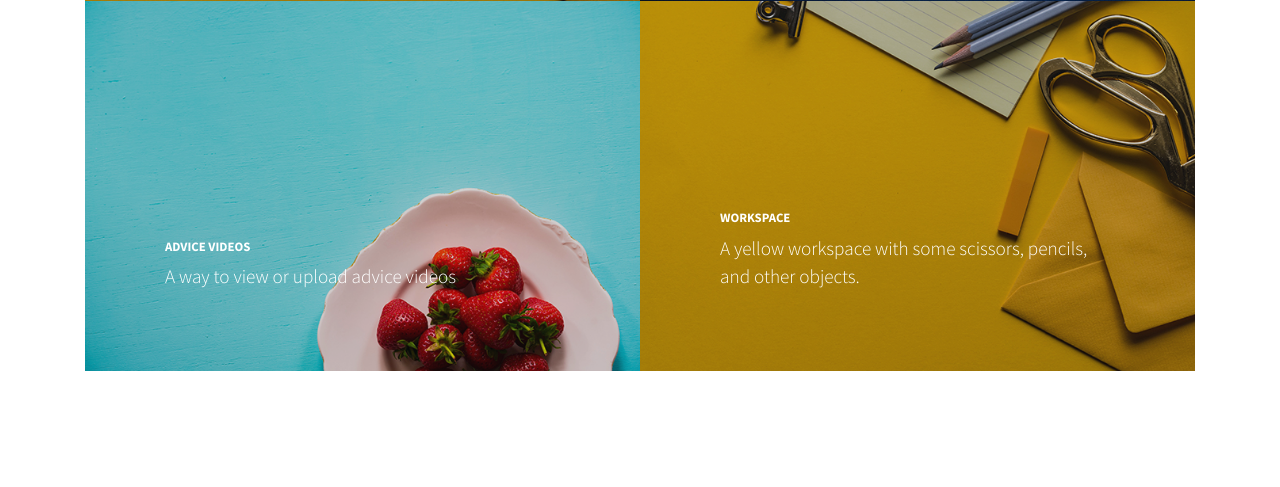
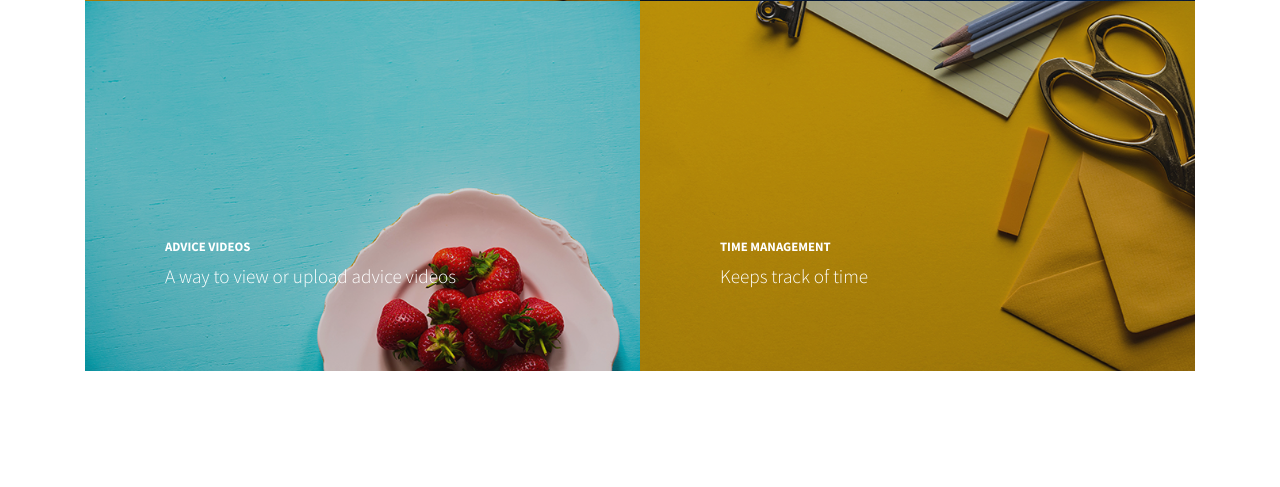
Before and after one commit to archanaramakrishnan/EECS448-Project3, a Django app: page / in a window 1280 px wide. Shown: the part 1414-1901 px from the top of the page. Run offline with Django 3.2, Linux system fonts and the light colour scheme; some libraries are stand-ins or nearby versions.

Commit message:
creating landing pages for time and advice

```diff
--- a/mysite/myapp/templates/index.html
+++ b/mysite/myapp/templates/index.html
@@ -103,11 +103,11 @@
           </a>
         </div>
         <div class="col-lg-6">
-          <a class="portfolio-item" href="#">
+          <a class="portfolio-item" href="time.html">
             <span class="caption">
               <span class="caption-content">
-                <h2>Workspace</h2>
-                <p class="mb-0">A yellow workspace with some scissors, pencils, and other objects.</p>
+                <h2>Time Management</h2>
+                <p class="mb-0">Keeps track of time </p>
               </span>
             </span>
             <img class="img-fluid" src="static/img/portfolio-4.jpg" alt="">
--- a/mysite/myapp/views.py
+++ b/mysite/myapp/views.py
@@ -38,6 +38,15 @@ def maps(request):
 def advice(request):
      return render_to_response('advice.html')
 
+def upload_video(request):
+     return render_to_response('upload_video.html')
+
+def view_video(request):
+     return render_to_response('view_video.html')
+
+def time(request):
+      return render_to_response('time.html')
+
 def rating_form(request):
     if request.method == "POST":
         form = RateForm(request.POST)
--- a/mysite/mysite/urls.py
+++ b/mysite/mysite/urls.py
@@ -25,8 +25,11 @@ urlpatterns = [
     url(r'^$', v.index),
 
     url(r'^advice.html', v.advice),
+    url(r'^view_video.html', v.view_video),
+     url(r'^upload_video.html', v.upload_video),
 
     url(r'^maps.html', v.maps),
+    url(r'^time.html', v.time),
     url(r'^ratings_landing_page.html', v.ratings_landing_page),
     #url(r'^index1.html', v.index1),
     url(r'^rating_form.html', v.rating_form),
```
